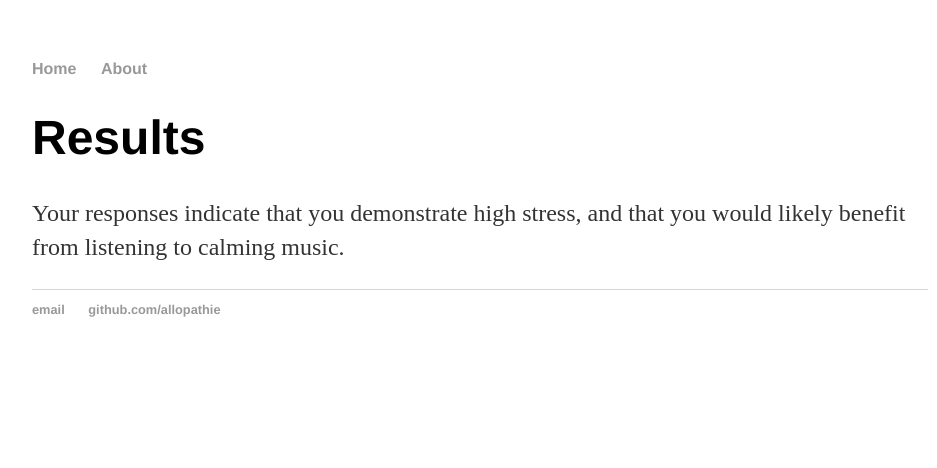
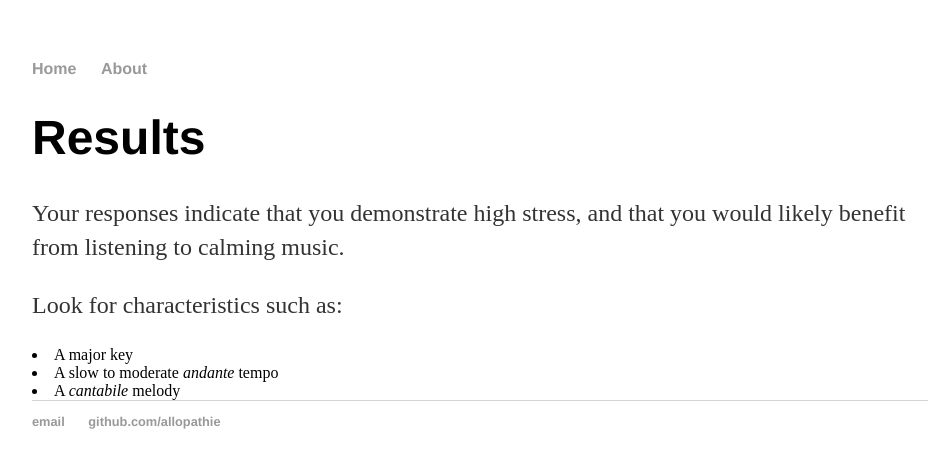
Before and after one commit to allopathie/musictherapy, a Jekyll site: the page built from activity/High_stress.html, in a window 1280 px wide. Shown: the top 468 px of the page, without its empty margins (160-1097 px from the left). Built offline with Jekyll 4.4.1, drawn with Linux system fonts in a browser that asks for light colours.

Commit message:
Update High_stress.html

```diff
--- a/activity/High_stress.html
+++ b/activity/High_stress.html
@@ -6,5 +6,9 @@ title: Interactive Music Therapy
 		<div class="about">
 			<h1>Results</h1>
 			<p>Your responses indicate that you demonstrate high stress, and that you would likely benefit from listening to calming music.</p>
+			<p>Look for characteristics such as: </p>
+			<li>A major key</li>
+			<li>A slow to moderate <i>andante</i> tempo</li>
+			<li>A <i>cantabile</i> melody</li>
 
 		</div>
```
